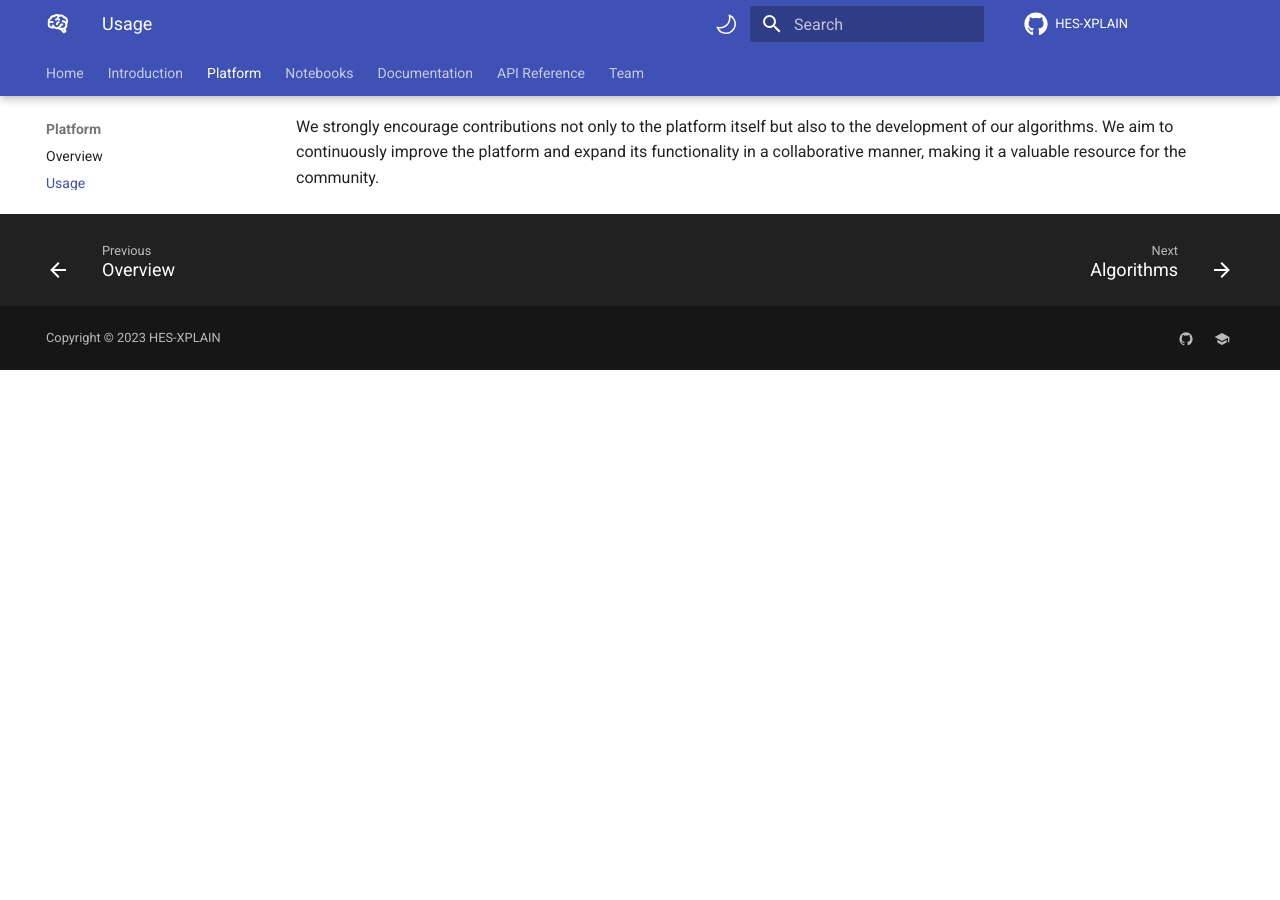
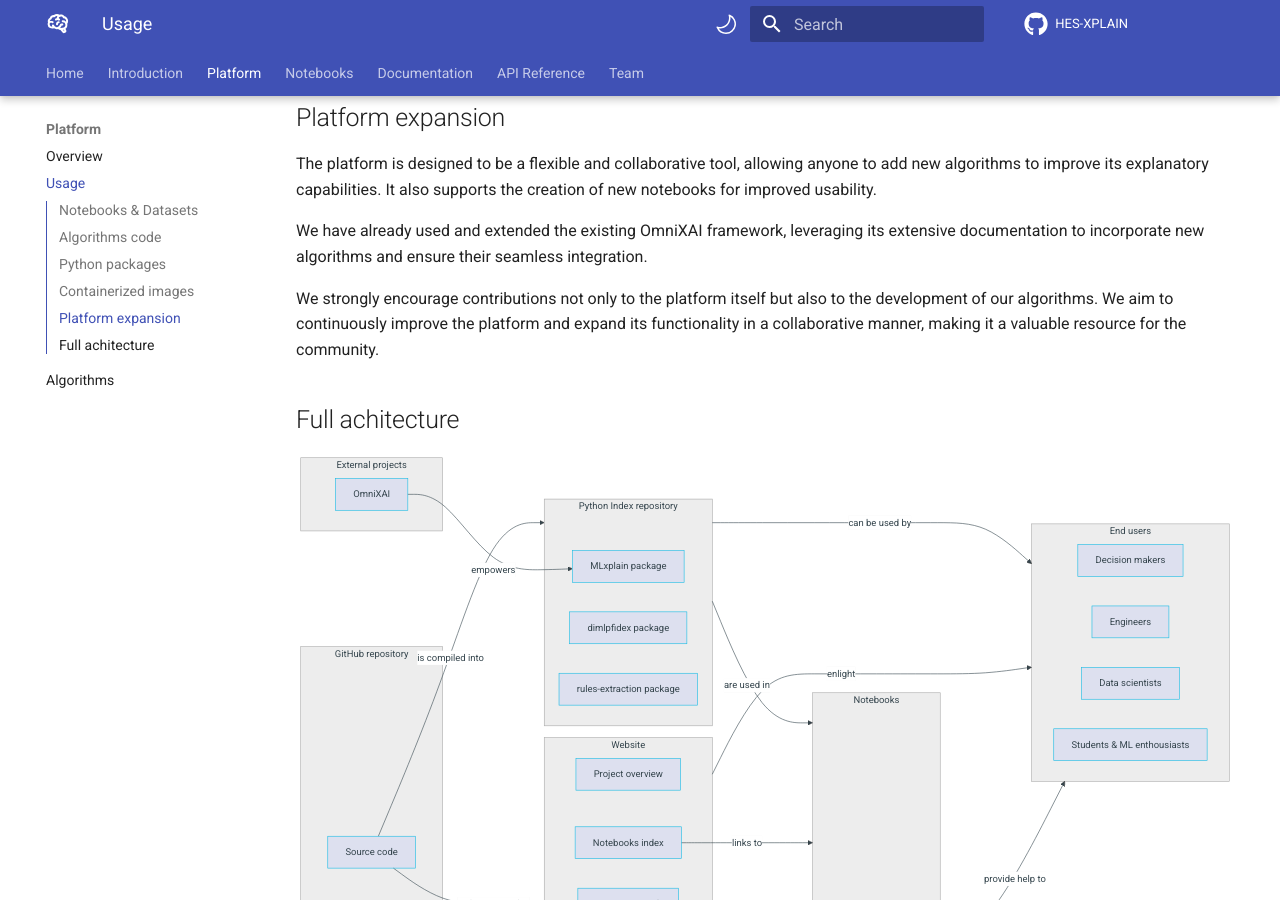
Before and after one commit to HES-XPLAIN/hes-xplain.github.io, an MkDocs documentation site: the page built from docs/platform/usage.md, in a window 1280 px wide and 900 px high, scrolled down 3825 px. Built offline with MkDocs 1.6.1 and Material for MkDocs 9.7.7, drawn with Linux system fonts in a browser that asks for light colours; comment, search, counter and statistics services are not loaded; before the commit the page ends 4195 px from its top, so only the background shows below that; some of the changed lines change nothing that is shown.

Commit message:
Moved architecture graph into usage page

````diff
--- a/docs/platform/usage.md
+++ b/docs/platform/usage.md
@@ -109,11 +109,15 @@
 ```mermaid
 graph LR
     subgraph repository["GitHub Repository"]
-        direction LR
         sourcecode["Source Code"]
     end
 
-    pypi["Python Index Repository"]
+    subgraph pypi["Python Index Repository"]
+        direction LR
+        mlxplain["MLxplain package"]
+        dimlpfidex["dimlpfidex package"]
+        rulesextract["rules-extraction package"]
+    end
 
     subgraph user["User"]
         cli["Terminal CLI"]
@@ -190,3 +194,69 @@
 We have already used and extended the existing OmniXAI framework, leveraging its extensive documentation to incorporate new algorithms and ensure their seamless integration.
 
 We strongly encourage contributions not only to the platform itself but also to the development of our algorithms. We aim to continuously improve the platform and expand its functionality in a collaborative manner, making it a valuable resource for the community.
+
+
+## Full achitecture
+
+```mermaid
+graph LR
+
+    subgraph External["External projects"]
+        direction LR
+        omnixai["OmniXAI"]
+    end
+
+    subgraph Repo["GitHub repository"]
+        direction LR
+        souceCode["Source code"]
+        dockerres["Docker resources"]
+        notebooksSrc["Notebook sources"]
+    end
+
+    subgraph Pypi["Python Index repository"]
+        direction TB
+        mlxplain["MLxplain package"]
+        dimlpfidex["dimlpfidex package"]
+        rulesextract["rules-extraction package"]
+    end
+
+    subgraph Website["Website"]
+        direction LR
+        overview["Project overview"]
+        notebookLinks["Notebooks index"]
+        docs["Docs. & API ref."]
+    end
+
+    subgraph Datasets["Dataset repositories"]
+        direction LR
+        kaggle["Kaggle"]
+        huggingface["Hugging face"]
+    end
+
+    subgraph Notebooks["Notebooks"]
+        direction LR
+        colab["Google colab"]
+        docker["Docker images"]
+    end
+
+    subgraph Endusers["End users"]
+        direction LR
+        decisionMakers["Decision makers"]
+        engineers["Engineers"]
+        dataScientists["Data scientists"]
+        enthousiasts["Students & ML enthousiasts"]
+    end
+
+    omnixai-- "empowers" -->mlxplain
+    souceCode-- "is compiled into" -->Pypi
+    dockerres-- "supplies" -->docker
+    souceCode-- "is documented in" -->docs
+    notebooksSrc-- "are hosted by" -->Notebooks
+    Notebooks-- "provide help to" -->Endusers
+    Datasets-- "can be used with" -->Notebooks
+    notebookLinks-- "links to" -->Notebooks
+    Website-- "enlight" -->Endusers
+    Pypi-- "can be used by" -->Endusers
+    Pypi-- "are used in" -->Notebooks
+
+```
````
